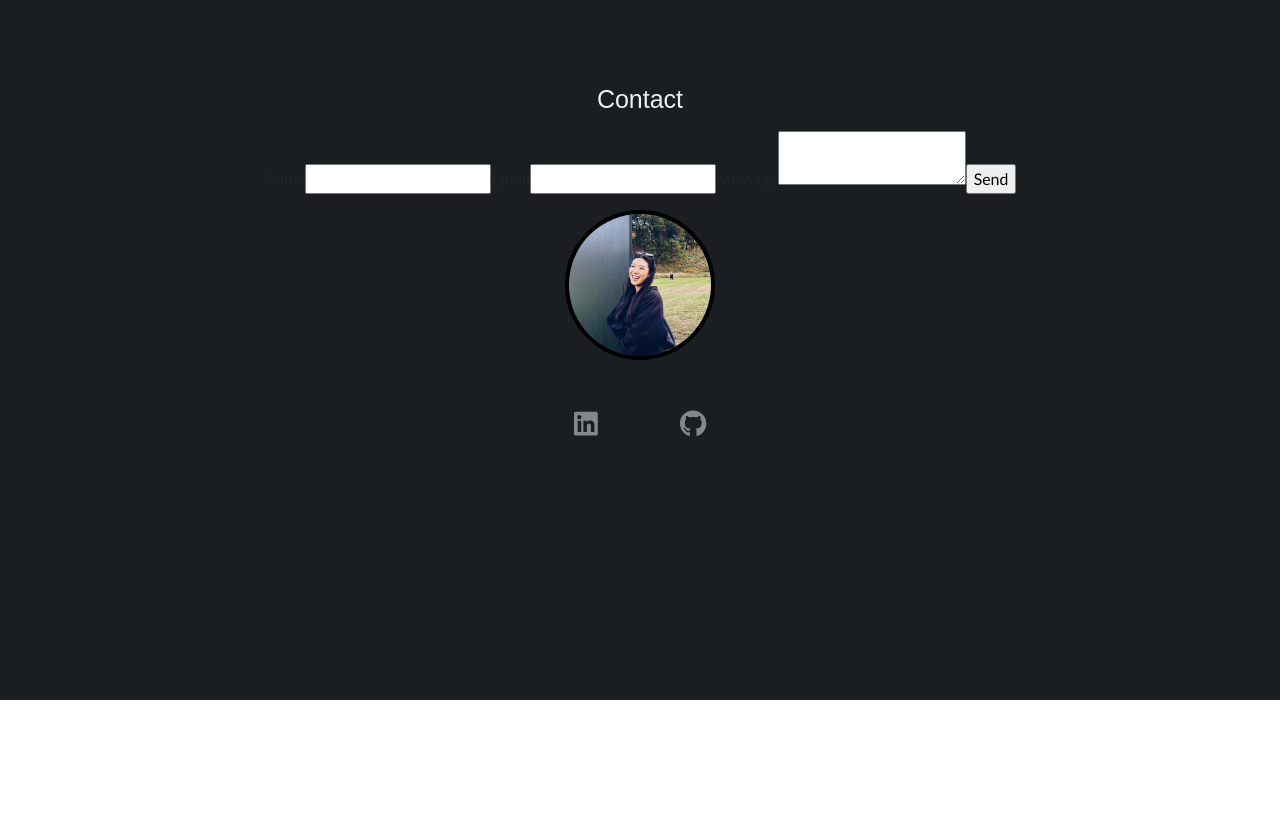
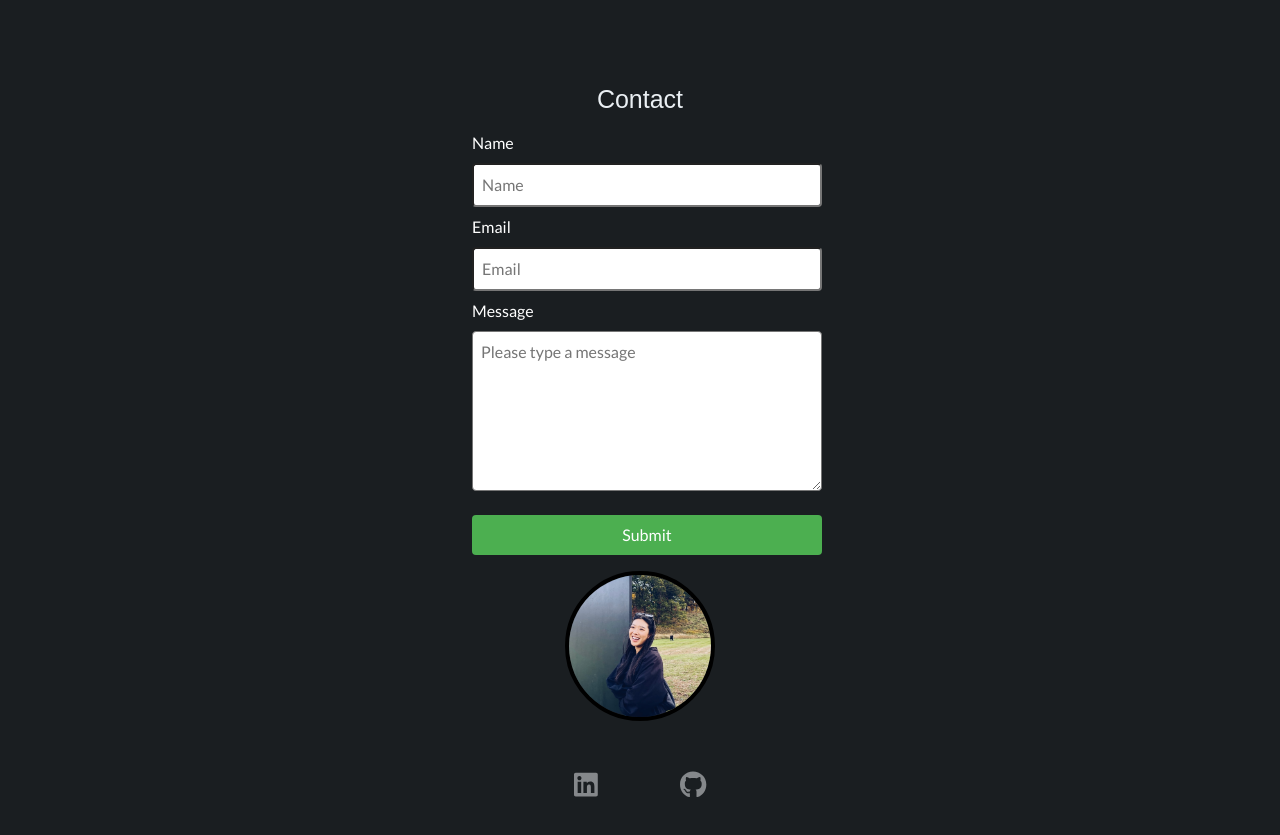
Before and after one commit to jennncho/personal-website, a React (Create React App) app: page / in a window 1280 px wide. Shown: the part 2620-3455 px from the top of the page. Before the commit the page ends 3320 px from the top, so only its background shows below. Built offline with nearby package versions, Linux system fonts and the light colour scheme; a web font is replaced by a local one.

Commit message:
validate form with Formik and Yup

```diff
--- a/package.json
+++ b/package.json
@@ -13,6 +13,7 @@
     "@testing-library/react": "^13.4.0",
     "@testing-library/user-event": "^13.5.0",
     "bootstrap": "^5.3.2",
+    "formik": "^2.4.5",
     "react": "^18.2.0",
     "react-bootstrap": "^2.9.1",
     "react-dom": "^18.2.0",
@@ -22,7 +23,9 @@
     "react-router-hash-link": "^2.4.3",
     "react-scripts": "5.0.1",
     "resend": "^2.1.0",
-    "web-vitals": "^2.1.4"
+    "sonner": "^1.3.1",
+    "web-vitals": "^2.1.4",
+    "yup": "^1.3.3"
   },
   "scripts": {
     "start": "react-scripts start",
--- a/src/App.js
+++ b/src/App.js
@@ -4,11 +4,13 @@ import Home from "./Home";
 import Projects from "./Projects";
 import About from "./About";
 import Contact from "./Contact";
+import {Toaster} from "sonner"
 import "./CSS/style.css";
 
 function App() {
   return (
     <div className="App">
+      <Toaster />
       <Navbar />
       <div className="not-nav">
         <Home />
--- a/src/ContactForm.js
+++ b/src/ContactForm.js
@@ -1,5 +1,49 @@
 import React, { useRef } from 'react';
 import emailjs from '@emailjs/browser';
+import {toast} from "sonner";
+import { Formik, Form, Field } from 'formik';
+import * as Yup from 'yup';
+
+// const ContactUs = () => {
+//     const form = useRef();
+
+//     const sendEmail = (e) => {
+//     e.preventDefault();
+
+//     emailjs.sendForm('service_l4qjbbp', 'template_8a3wnpq', form.current, '7pv9pX151yuqzmEkB')
+//         .then((result) => {
+//             console.log("SUCCESS", result.text);
+//             form.current.reset();
+//         }, (error) => {
+//             console.log("ERROR", error.text);
+//         });
+//     };
+
+//     return (
+//     <form ref={form} onSubmit={sendEmail} style={{ display: 'flex', flexDirection: 'column', width: "27%" }}>
+//         <label>Name</label>
+//         <input type="text" name="from_name" placeholder='Name'/>
+//         <label>Email</label>
+//         <input type="email" name="from_email" placeholder='Email' />
+//         <label>Message</label>
+//         <textarea name="message" placeholder='Please type a message'/>
+//         <input type="submit" value="Send" />
+//     </form>
+//     );
+// };
+
+const FormSchema = Yup.object().shape({
+    name: Yup.string()
+        .min(2, 'Please enter your first name')
+        .max(50, 'First name is too long')
+        .required('Name is required'),
+    email: Yup.string()
+        .email('Invalid email')
+        .required('Email is required'),
+    message: Yup.string()
+        .min(10, 'Please enter a longer message')
+        .required('Message is required'),
+});
 
 const ContactUs = () => {
     const form = useRef();
@@ -9,23 +53,78 @@ const ContactUs = () => {
 
     emailjs.sendForm('service_l4qjbbp', 'template_8a3wnpq', form.current, '7pv9pX151yuqzmEkB')
         .then((result) => {
-          console.log(result.text);
+            console.log("SUCCESS", result.text);
+            form.current.reset();
+            toast.success("Message sent sucessfully!");
         }, (error) => {
-          console.log(error.text);
+            console.log("ERROR", error.text);
+            toast.error("Message failed to send, please try again.");
         });
     };
+    return(
+        <div style={{color:"white", marginLeft:"-8.5em"}}>
+            <Formik
+                initialValues={{
+                    name: '',
+                    email: '',
+                    message: '',
+                }}
+                validationSchema={FormSchema}
+            >
+                {({ errors, touched, isValid }) => (
+                    <Form ref={form} onSubmit={sendEmail} style={{ display: 'flex', flexDirection: 'column', width: '175%'}}>
+                        <label style={{ marginBottom: '0.5rem' }}>Name</label>
+                        <Field
+                            name="name"
+                            placeholder="Name"
+                            style={{ marginBottom: '0.5rem', padding: '0.5rem', borderRadius: '4px'}}
+                        />
+                        {errors.name && touched.name ? (
+                            <div style={{ color: '#db4a4a', marginBottom: '0.5rem' }}>{errors.name}</div>
+                        ) : null}
+                        <label style={{ marginBottom: '0.5rem' }}>Email</label>
+                        <Field
+                            name="email"
+                            type="email"
+                            placeholder="Email"
+                            style={{ marginBottom: '0.5rem', padding: '0.5rem', borderRadius: '4px'}}
+                        />
+                        {errors.email && touched.email ? (
+                            <div style={{ color: '#db4a4a', marginBottom: '0.5rem' }}>{errors.email}</div>
+                        ) : null}
+                        <label style={{ marginBottom: '0.5rem' }}>Message</label>
+                        <Field
+                            name="message"
+                            placeholder="Please type a message"
+                            style={{ marginBottom: '0.5rem', padding: '0.5rem', height: '10rem', borderRadius: '4px' }}
+                            component="textarea"
+                        />
+                        {errors.message && touched.message ? (
+                            <div style={{ color: '#db4a4a', marginBottom: '0.5rem'}}>{errors.message}</div>
+                        ) : null}
+                        <button
+                            type="submit"
+                            value="Send"
+                            disabled={!isValid}
+                            style={{
+                                backgroundColor: '#4caf50',
+                                color: 'white',
+                                padding: '0.5rem 1rem',
+                                marginTop: '1rem',
+                                border: 'none',
+                                borderRadius: '4px',
+                                cursor: 'pointer',
+                            }}
+                        >
+                            Submit
+                        </button>
+                    </Form>
+                )}
+            </Formik>
+        </div>
+        );
+}
 
-  return (
-    <form ref={form} onSubmit={sendEmail}>
-      <label>Name</label>
-      <input type="text" name="from_name" />
-      <label>Email</label>
-      <input type="email" name="from_email" />
-      <label>Message</label>
-      <textarea name="message" />
-      <input type="submit" value="Send" />
-    </form>
-  );
-};
+
 
 export default ContactUs;
```
Also changed, not shown: 1 other file (tests, documents, lock files or other folders). Lines whose indentation alone changed are shown as unchanged.
